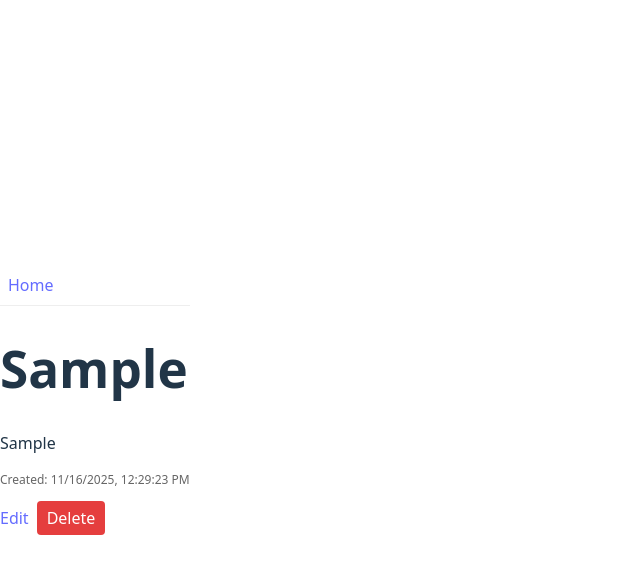
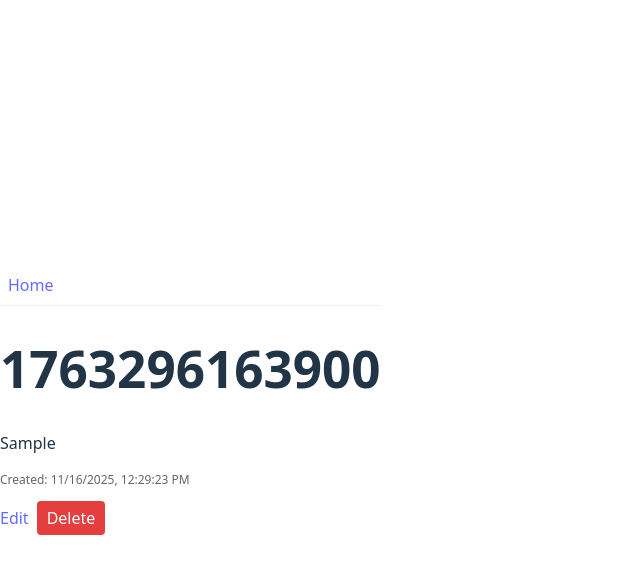
Before and after one commit to Sirumba/alx-fe-reactjs, a React (Vite) app in the folder recipe-sharing-app/: page / in a window 1280 px wide. Both pictures are taken after typing "Sample", "Sample" into the empty fields and a click on the button "Add Recipe". Shown: the top 574 px of the page, without its empty margins (0-640 px from the left). Built offline with nearby package versions, Linux system fonts and the light colour scheme.

Commit message:
added the id in recipe title i line 23

```diff
--- a/recipe-sharing-app/src/components/RecipeDetails.jsx
+++ b/recipe-sharing-app/src/components/RecipeDetails.jsx
@@ -1,6 +1,6 @@
 import { useParams, Link, useNavigate } from "react-router-dom";
 import { useRecipeStore } from "./recipeStore";
-import DeleteRecipeButton from "./DeleteRecipeButton";
+import DeleteRecipeButton from "./DeleteRecipeButton.jsx";
 
 const RecipeDetails = () => {
   const { id } = useParams();
@@ -20,7 +20,7 @@ const RecipeDetails = () => {
 
   return (
     <div>
-      <h1>{recipe.title}</h1>
+      <h1>{recipe.id}</h1>
       <p>{recipe.description}</p>
       <p style={{ color: "#666", fontSize: 12 }}>
         Created:{" "}
```
